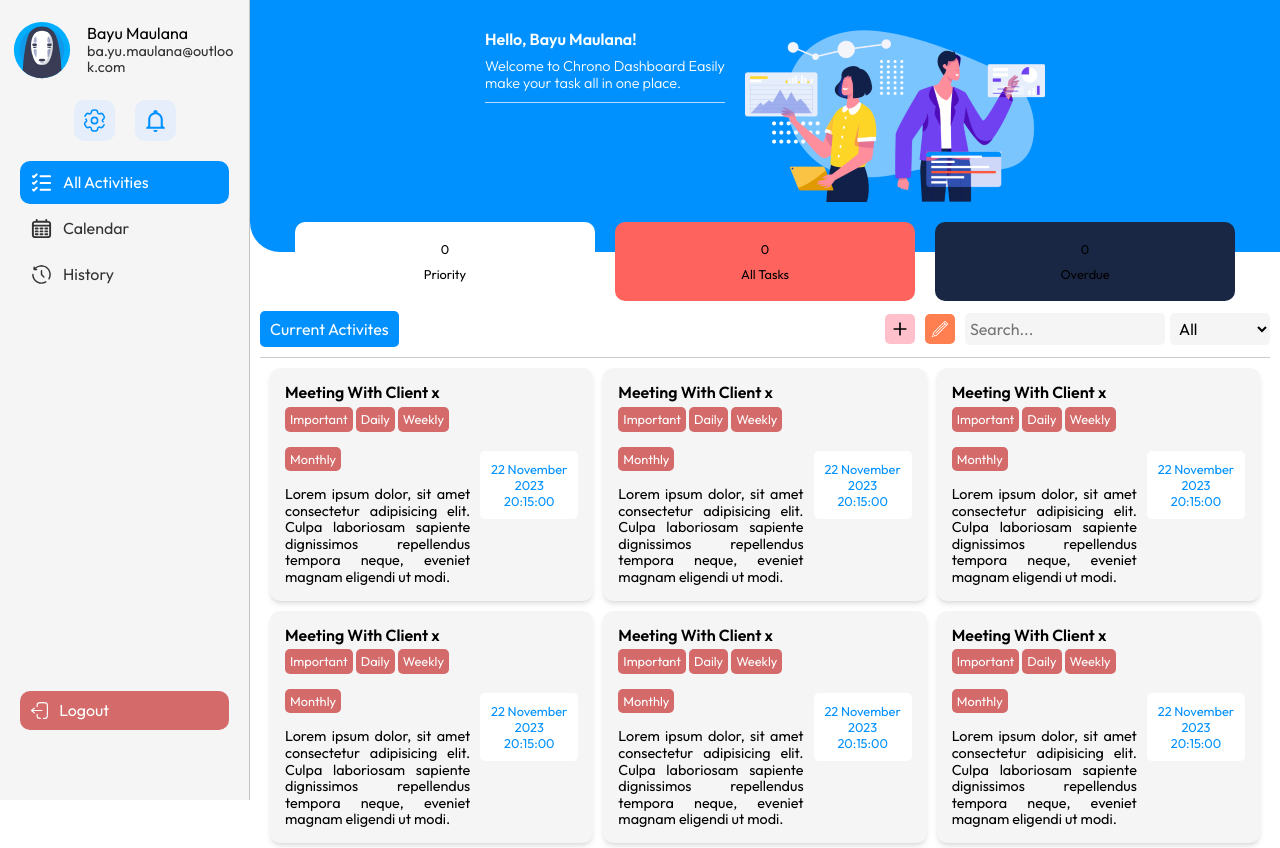
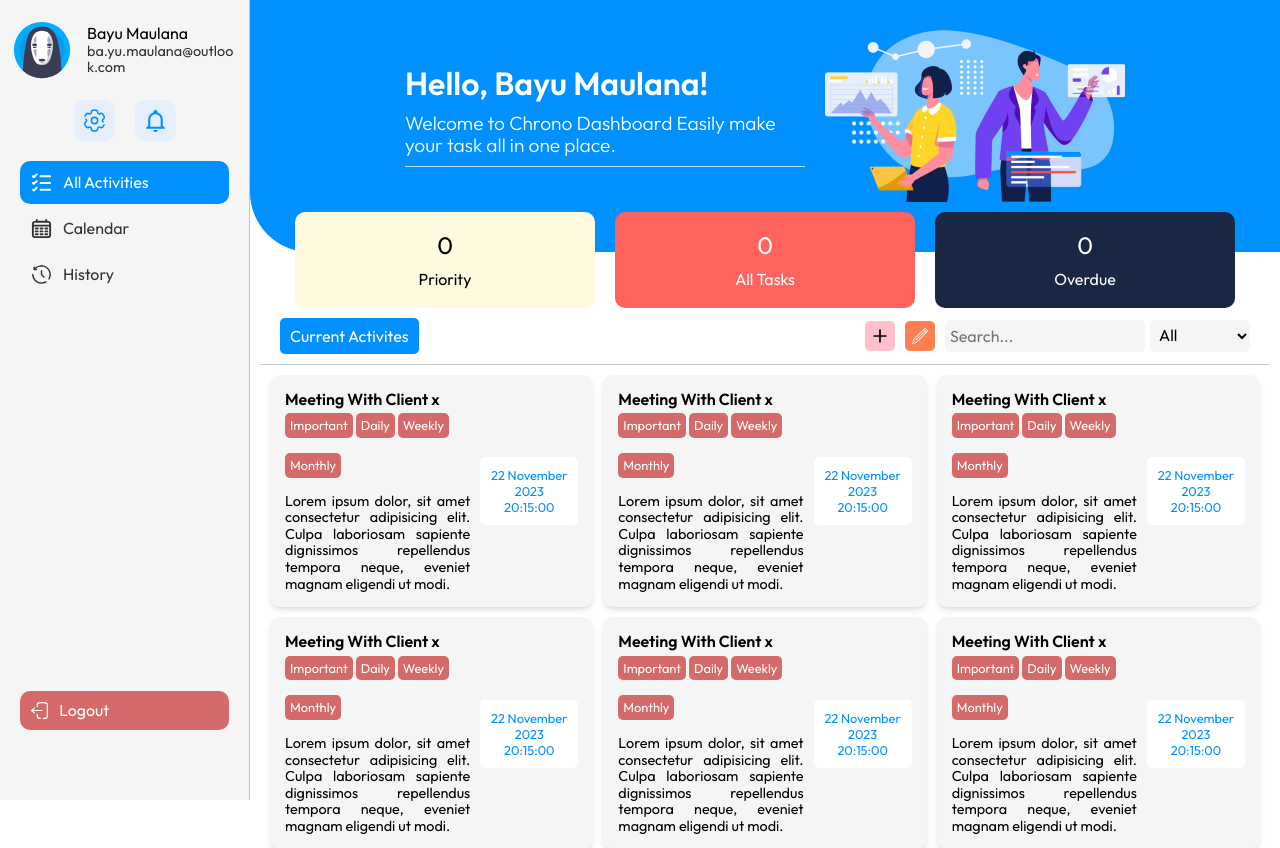
Before and after one commit to bayuzzs/Time-Management-Assistant, a PHP site: page /dashboard.html in a window 1280 px wide. Shown: the top 848 px of the page. Run offline with PHP 8.4, Linux system fonts and the light colour scheme.

Commit message:
Done adding banner and change header count

```diff
--- a/assets/css/dashboard.css
+++ b/assets/css/dashboard.css
@@ -36,7 +36,7 @@ body {
   top: 110px;
   left: calc(100% + 1px);
   z-index: 100;
-  background-color: var(--main-color);
+  background-color: #e6eefb;
   border-top-right-radius: 15px;
   border-bottom-right-radius: 15px;
 }
@@ -44,7 +44,7 @@ body {
 .sidebar__hamburger div {
   width: 20px;
   height: 2px;
-  background-color: #fff;
+  background-color: var(--main-color);
   margin: 5px 0;
 }
 
@@ -165,6 +165,7 @@ body {
 .banner {
   display: flex;
   justify-content: center;
+  align-items: center;
   gap: 20px;
   padding: 30px 20px 50px 20px;
   border-bottom-left-radius: 30px;
@@ -191,7 +192,7 @@ body {
   place-content: center;
   gap: 20px;
   padding: 0 20px;
-  margin-top: -30px;
+  margin-top: -40px;
 }
 .heading__priority,
 .heading__all,
@@ -202,12 +203,14 @@ body {
   border-radius: 10px;
 }
 .heading__priority {
-  background-color: #ffffff;
+  background-color: #fff9df;
 }
 .heading__all {
+  color: #ffffff;
   background-color: #ff635e;
 }
 .heading__overdue {
+  color: #ffffff;
   background-color: #1a2744;
 }
 .heading__priority-count,
@@ -223,7 +226,7 @@ body {
   display: flex;
   justify-content: space-between;
   align-items: center;
-  padding: 10px 0;
+  padding: 10px 20px;
   position: sticky;
   top: 0;
 
@@ -387,6 +390,15 @@ body {
   background-color: var(--color-success);
 }
 @media screen and (min-width: 768px) {
+  .banner__text {
+    max-width: 320px;
+  }
+  .banner__text-greeting {
+    font-size: 1.5rem;
+  }
+  .banner__text-description {
+    font-size: 1rem;
+  }
   .activity__content {
     grid-template-columns: auto auto;
     gap: 10px;
@@ -399,6 +411,29 @@ body {
   }
 }
 @media screen and (min-width: 1024px) {
+  .banner {
+    border-bottom-left-radius: 60px;
+  }
+  .banner__text {
+    max-width: 400px;
+  }
+  .banner__text-greeting {
+    font-size: 2rem;
+  }
+  .banner__text-description {
+    font-size: 1.2rem;
+  }
+  .heading__priority,
+  .heading__all,
+  .heading__overdue {
+    /* padding: 30px 0; */
+    font-size: 1rem;
+  }
+  .heading__priority-count,
+  .heading__all-count,
+  .heading__overdue-count {
+    font-size: 1.5rem;
+  }
   .activity__heading-text {
     font-size: 1rem;
   }
```
